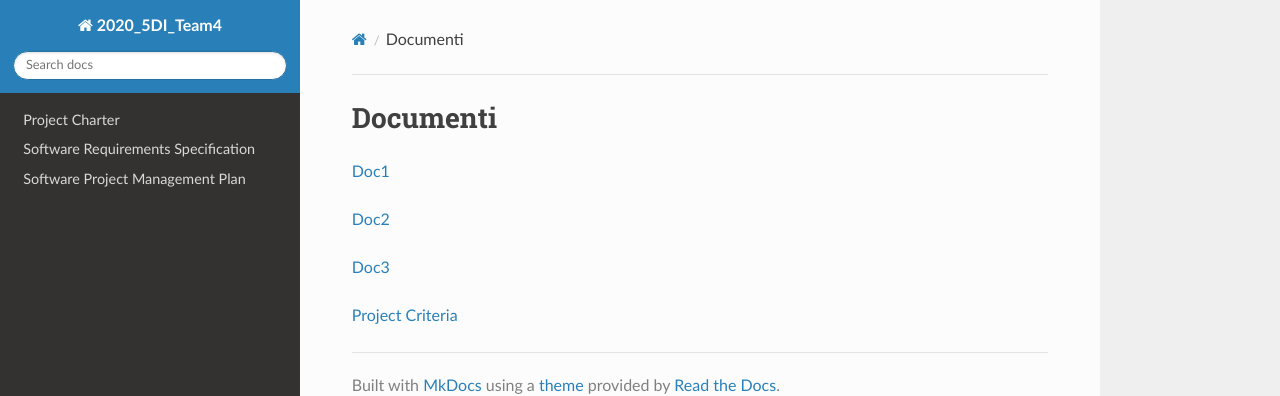
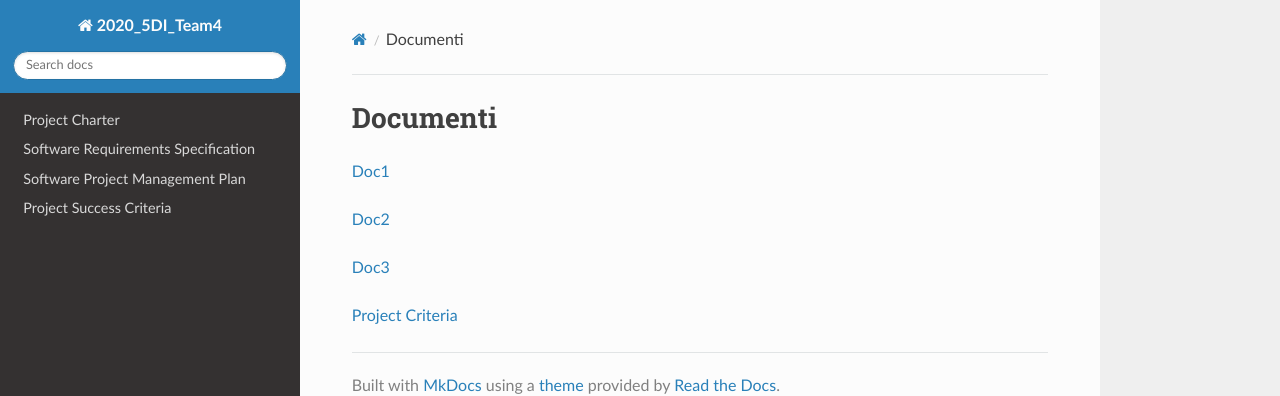
Before and after one commit to FarinaChristian/2020_5DI_team3.2_Farina, an MkDocs documentation site: the page built from docs/index.md, in a window 1280 px wide. Shown: the top 396 px of the page. Built offline with MkDocs 1.6.1, drawn with Linux system fonts in a browser that asks for light colours; nearby versions of some CDN libraries.

Commit message:
Update mkdocs.yml

```diff
--- a/mkdocs.yml
+++ b/mkdocs.yml
@@ -3,6 +3,7 @@ nav:
     - 'Project Charter': 'project_charter.md'
     - 'Software Requirements Specification': 'software_requirements_specification.md'
     - 'Software Project Management Plan': 'software_projeckt_management_plan.md'
+    - 'Project Success Criteria': 'project_success_criteria.md'
 
 
 theme:
```
